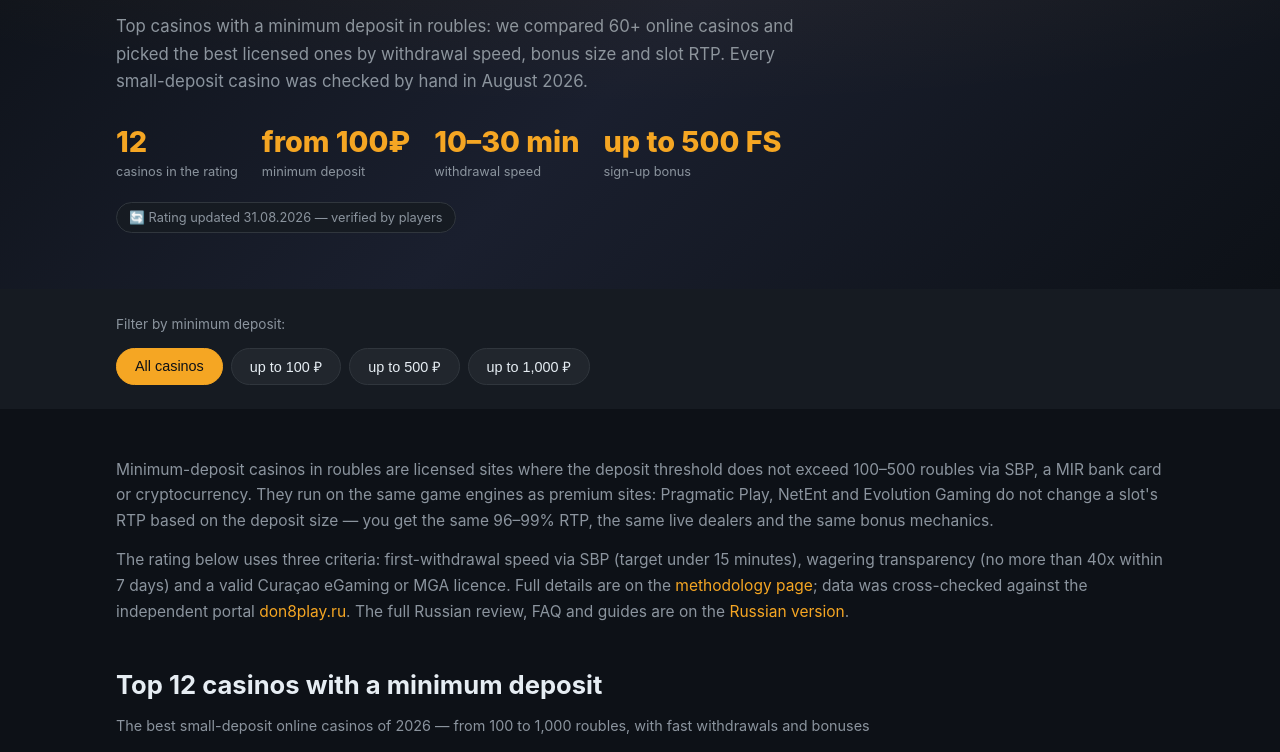
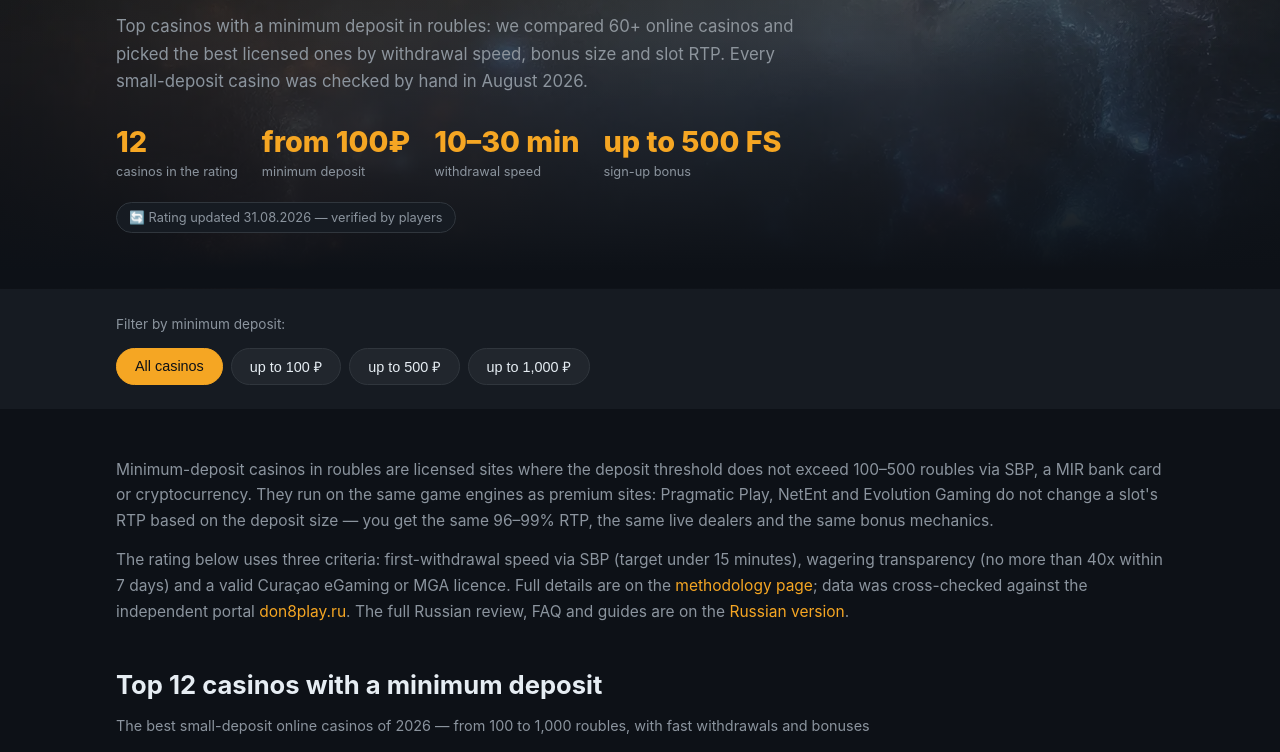
Before and after one commit to minimalniy-deposit/minimalniy-deposit.github.io, an Astro site: page /en in a window 1280 px wide. Shown: the part 257-1009 px from the top of the page. Built offline with nearby package versions, Linux system fonts and the light colour scheme; Astro itself is replaced by a stand-in of ours.

Commit message:
Hero artwork (38KB webp, warm side RU / cool side EN), OG images

```diff
--- a/src/layouts/Base.astro
+++ b/src/layouts/Base.astro
@@ -45,6 +45,10 @@ const verifiedHuman = new Date(site.lastVerified).toLocaleDateString(locale ===
 <meta property="og:type" content="website">
 <meta property="og:url" content={url}>
 <meta property="og:locale" content={locale === 'ru' ? 'ru_RU' : 'en_US'}>
+<meta property="og:image" content={new URL(locale === 'ru' ? '/img/og-ru.jpg' : '/img/og-en.jpg', Astro.site).href}>
+<meta property="og:image:width" content="1200">
+<meta property="og:image:height" content="630">
+<meta name="twitter:card" content="summary_large_image">
 <meta name="theme-color" content="#0d1117">
 <meta name="google-site-verification" content="B4wbvtosJqPbtLJHawxrKPE5A9w1ORhppvNccsXIf5I" />
 <meta name="yandex-verification" content="4e519904d8845bcc" />
--- a/src/styles/site.css
+++ b/src/styles/site.css
@@ -131,3 +131,18 @@ table.tbl { width: 100%; border-collapse: collapse; font-size: .9rem; }
 .demo-wrap .demo-note { position: absolute; bottom: 10px; z-index: 1; font-size: .75rem; color: var(--muted); }
 .demo-wrap.playing::before, .demo-wrap.playing .demo-start, .demo-wrap.playing .demo-note { display: none; }
 .demo-wrap.playing .demo-frame { visibility: visible; }
+
+/* Hero backdrop: frosted-glass artwork, warm side for RU, cool side for EN.
+   Gradient fades into --bg so the seam with the page is invisible. */
+.hero {
+  background:
+    linear-gradient(180deg, rgba(13,17,23,.78) 0%, rgba(13,17,23,.62) 45%, var(--bg) 96%),
+    var(--bg) url(/img/hero-bg.webp) no-repeat;
+  background-size: auto, cover;
+  background-position: center, left 38%;
+}
+html[lang="en"] .hero { background-position: center, right 38%; }
+@media (max-width: 720px) {
+  .hero { background-image: linear-gradient(180deg, rgba(13,17,23,.8) 0%, rgba(13,17,23,.66) 45%, var(--bg) 96%), url(/img/hero-bg-m.webp); }
+}
+@media (prefers-reduced-data: reduce) { .hero { background-image: none; } }
```
Also changed, not shown: public/img/hero-bg-m.webp (added), public/img/hero-bg.webp (added), public/img/og-en.jpg (added), public/img/og-ru.jpg (added).
